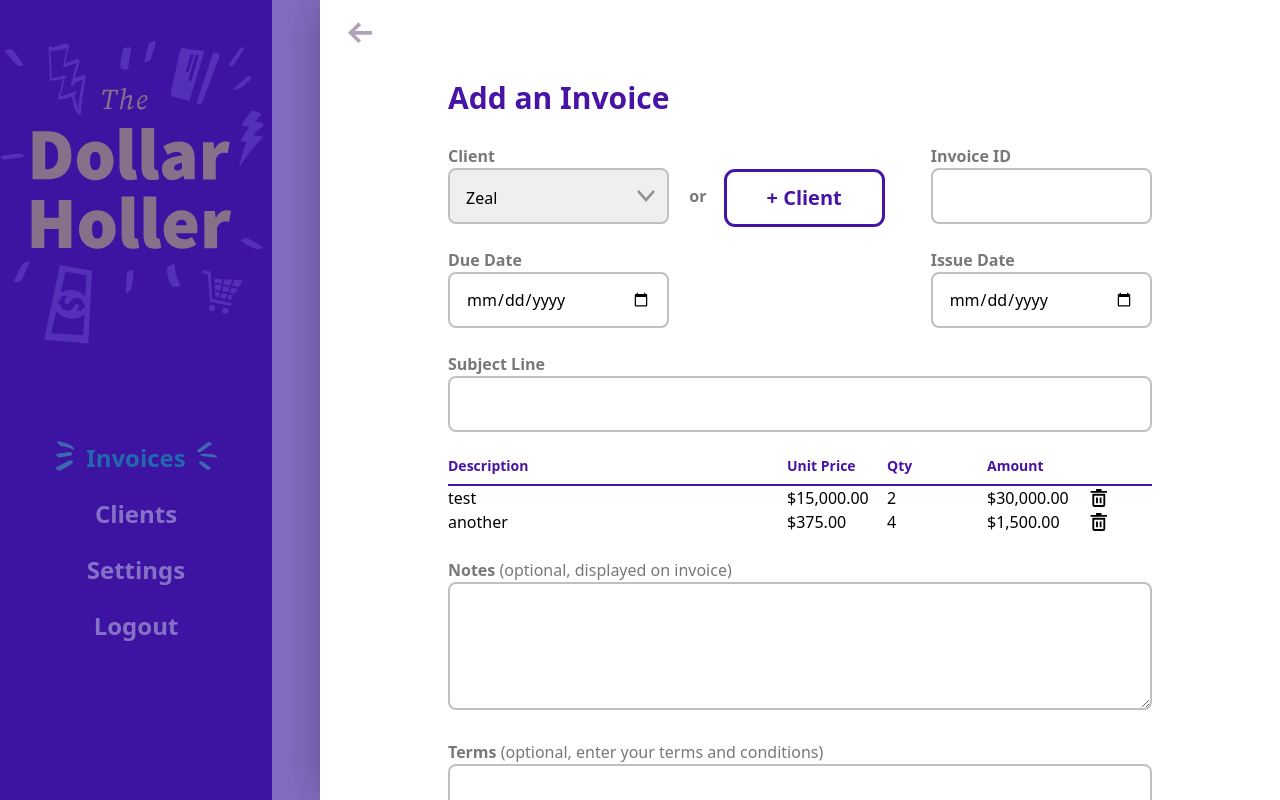
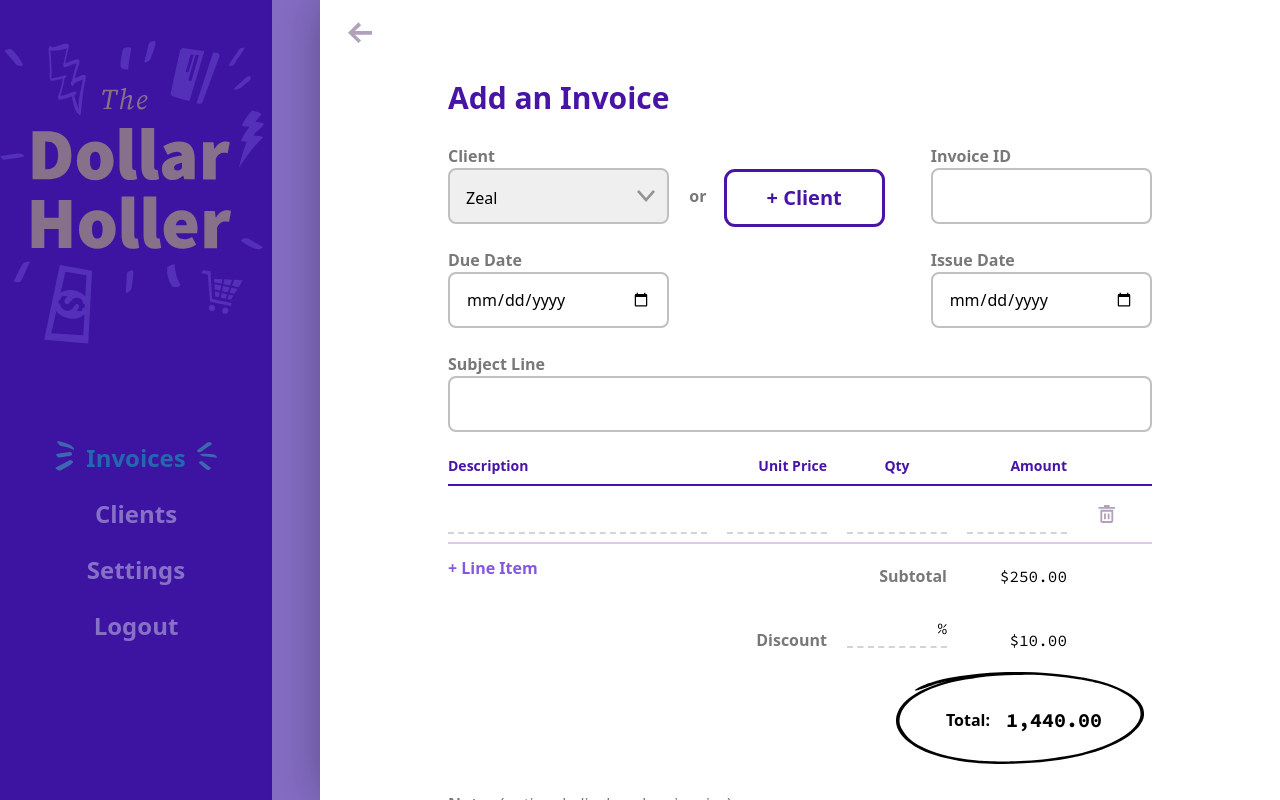
Before and after one commit to aschnitkey/dollarHoller, a SvelteKit app: page /invoices in a window 1280 px wide. Both pictures are taken after typing "Sample" into the empty fields and a click on the button "+ Invoice". Built offline with nearby package versions, Linux system fonts and the light colour scheme.

Commit message:
lesson 26 - invoice line item

```diff
--- a/src/app.css
+++ b/src/app.css
@@ -13,8 +13,8 @@
 		@apply block font-sansSerif text-base font-bold text-monsoon;
 	}
 
-	input[type='text']:not(.search),
-	input[type='number'],
+	input[type='text']:not(.search):not(.line-item),
+	input[type='number']:not(.line-item),
 	input[type='date'],
 	input[type='password'],
 	input[type='email'] {
@@ -29,8 +29,8 @@
 		@apply border-silver border-2 rounded-lg h-14 w-full p-4 appearance-none bg-chevronDown bg-no-repeat bg-rightCenter;
 	}
 
-	input[type='text']:not(.search):focus,
-	input[type='number']:focus,
+	input[type='text']:not(.search):not(.line-item):focus,
+	input[type='number']:not(.line-item):focus,
 	input[type='date']:focus,
 	input[type='password']:focus,
 	input[type='email']:focus,
@@ -49,6 +49,10 @@
 		@apply grid gap-x-4 px-4 lg:px-6 mb-3 w-full grid-cols-invoiceTableMobile lg:grid-cols-invoiceTable;
 	}
 
+	.invoice-line-item {
+		@apply grid grid-cols-invoiceLineItem gap-x-5;
+	}
+
 	.field {
 		@apply mb-6;
 	}
--- a/src/lib/components/Button.svelte
+++ b/src/lib/components/Button.svelte
@@ -3,7 +3,13 @@
 
 	export let label: string;
 	export let onClick: () => void;
-	export let style: 'primary' | 'secondary' | 'destructive' | 'outline' | 'textOnly' = 'primary';
+	export let style:
+		| 'primary'
+		| 'secondary'
+		| 'destructive'
+		| 'outline'
+		| 'textOnly'
+		| 'textOnlyDestructive' = 'primary';
 	export let isAnimated = true;
 	export let iconLeft: (new (...args: any[]) => SvelteComponent) | null = null;
 	export let iconRight: (new (...args: any[]) => SvelteComponent) | null = null;
@@ -18,6 +24,7 @@
 	class:destructive={style === 'destructive'}
 	class:outline={style === 'outline'}
 	class:textOnly={style === 'textOnly'}
+	class:textOnlyDestructive={style === 'textOnlyDestructive'}
 >
 	{#if iconLeft}
 		<svelte:component this={iconLeft} class="mr-2" />
@@ -46,6 +53,9 @@
 		@apply border-daisyBush text-daisyBush hover:bg-daisyBush hover:text-white;
 	}
 	.textOnly {
+		@apply bg-transparent px-0 text-lavenderIndigo text-base no-underline hover:underline;
+	}
+	.textOnlyDestructive {
 		@apply bg-transparent px-0 text-scarlet underline hover:no-underline;
 	}
 </style>
--- a/src/lib/components/SlidePanel.svelte
+++ b/src/lib/components/SlidePanel.svelte
@@ -19,7 +19,7 @@
 <Portal>
 	<Overlay />
 	<div
-		class="fixed top-0 right-0 w-3/4 h-screen px-32 py-20 overflow-scroll bg-white  z-slidePanel shadow-slidePanel"
+		class="fixed top-0 right-0 w-3/4 h-screen px-32 py-20 overflow-y-scroll bg-white z-slidePanel shadow-slidePanel"
 	>
 		<button
 			class="absolute top-5 left-7 text-pastelPurple hover:text-daisyBush"
--- a/src/routes/(dashboard)/invoices/InvoiceForm.svelte
+++ b/src/routes/(dashboard)/invoices/InvoiceForm.svelte
@@ -1,7 +1,16 @@
-<script>
+<script lang="ts">
 	import Button from '$lib/components/Button.svelte';
 	import Trash from '$lib/components/icon/Trash.svelte';
 	import LineItemRows from './LineItemRows.svelte';
+
+	const blankLineItem: LineItems[] = [
+		{
+			id: '1',
+			description: '',
+			quantity: 0,
+			amount: 0
+		}
+	];
 </script>
 
 <h2 class="text-3xl font-bold mb-7 font-sansSerif text-daisyBush">Add an Invoice</h2>
@@ -44,7 +53,9 @@
 	</div>
 
 	<!-- line items -->
-	<div class="col-span-6 field"><LineItemRows /></div>
+	<div class="col-span-6 field">
+		<LineItemRows lineItems={blankLineItem} />
+	</div>
 
 	<!-- notes -->
 	<div class="col-span-6 field">
@@ -71,7 +82,7 @@
 		<Button
 			label="Delete"
 			onClick={() => {}}
-			style="textOnly"
+			style="textOnlyDestructive"
 			isAnimated={false}
 			iconLeft={Trash}
 		/>
--- a/src/routes/(dashboard)/invoices/LineItemRow.svelte
+++ b/src/routes/(dashboard)/invoices/LineItemRow.svelte
@@ -1,12 +1,47 @@
 <script lang="ts">
 	import Trash from '$lib/components/icon/Trash.svelte';
-	import { numToCurrency } from '$lib/utils/moneyHelpers';
 
-	export let lineItem: LineItems;
+	export let lineItem;
 </script>
 
-<div>{lineItem.description}</div>
-<div>{numToCurrency(lineItem.amount / lineItem.quantity)}</div>
-<div>{lineItem.quantity}</div>
-<div>{numToCurrency(lineItem.amount)}</div>
-<div><Trash /></div>
+<div class="py-2 border-b-2 invoice-line-item border-fog">
+	<div>
+		<input class="line-item" type="text" name="description" />
+	</div>
+
+	<div>
+		<input class="text-right line-item" type="number" name="unitPrice" step="0.01" min="0" />
+	</div>
+
+	<div>
+		<input class="text-center line-item" type="number" name="quantity" min="0" />
+	</div>
+
+	<div>
+		<input class="text-right line-item" type="number" name="amount" step="0.01" min="0" />
+	</div>
+
+	<div>
+		<button class="w-10 h-10 center text-pastelPurple hover:text-lavenderIndigo"><Trash /></button>
+	</div>
+</div>
+
+<style lang="postcss">
+	input[type='text'],
+	input[type='number'] {
+		@apply h-10 w-full border-b-2 border-dashed border-stone-300;
+	}
+
+	input[type='text'] {
+		@apply font-sansSerif text-xl font-bold;
+	}
+
+	input[type='number'] {
+		@apply font-mono text-base;
+	}
+
+	input[type='text']:focus,
+	input[type='number']:focus {
+		@apply border-solid border-lavenderIndigo outline-none;
+	}
+</style>
--- a/src/routes/(dashboard)/invoices/LineItemRows.svelte
+++ b/src/routes/(dashboard)/invoices/LineItemRows.svelte
@@ -1,24 +1,54 @@
 <script lang="ts">
 	import LineItemRow from './LineItemRow.svelte';
+	import Button from '$lib/components/Button.svelte';
+	import CircledAmount from '$lib/components/CircledAmount.svelte';
 
-	export let lineItems: LineItems[] | undefined = [
-		{ id: '1', amount: 30000, description: 'test', quantity: 2 },
-		{ id: '2', amount: 1500, description: 'another', quantity: 4 }
-	];
+	export let lineItems: LineItems[] | undefined = undefined;
 </script>
 
-<div class="grid pb-2 border-b-2 grid-cols-invoiceLineItem border-daisyBush">
+<div class="pb-2 border-b-2 invoice-line-item border-daisyBush">
 	<div class="table-header">Description</div>
-	<div class="table-header">Unit Price</div>
-	<div class="table-header">Qty</div>
-	<div class="table-header">Amount</div>
+	<div class="text-right table-header">Unit Price</div>
+	<div class="text-center table-header">Qty</div>
+	<div class="text-right table-header">Amount</div>
 </div>
-<div class="grid grid-cols-invoiceLineItem">
-	{#if lineItems}
-		{#each lineItems as lineItem}
-			<LineItemRow {lineItem} />
-		{/each}
-	{/if}
+
+{#if lineItems}
+	{#each lineItems as lineItem}
+		<LineItemRow {lineItem} />
+	{/each}
+{:else}
+	Line Items Go Here
+{/if}
+
+<div class="invoice-line-item">
+	<div class="col-span-2">
+		<Button label="+ Line Item" style="textOnly" onClick={() => {}} isAnimated={false} />
+	</div>
+
+	<div class="py-5 font-bold text-right text-monsoon">Subtotal</div>
+	<div class="py-5 font-mono text-right">$250.00</div>
+</div>
+
+<div class="invoice-line-item">
+	<div class="col-span-2 py-5 font-bold text-right text-monsoon">Discount</div>
+	<div class="relative">
+		<input
+			class="w-full h-10 pr-4 text-right border-b-2 border-dashed line-item border-stone-300 focus:border-solid focus:border-lavenderIndigo focus:outline-none"
+			type="number"
+			name="discount"
+			min="0"
+			max="100"
+		/>
+		<span class="absolute right-0 font-mono top-2">%</span>
+	</div>
+	<div class="py-5 font-mono text-right">$10.00</div>
+</div>
+
+<div class="invoice-line-item">
+	<div class="col-span-6">
+		<CircledAmount label="Total: " amount="1,440.00" />
+	</div>
 </div>
 
 <style lang="postcss">
```
